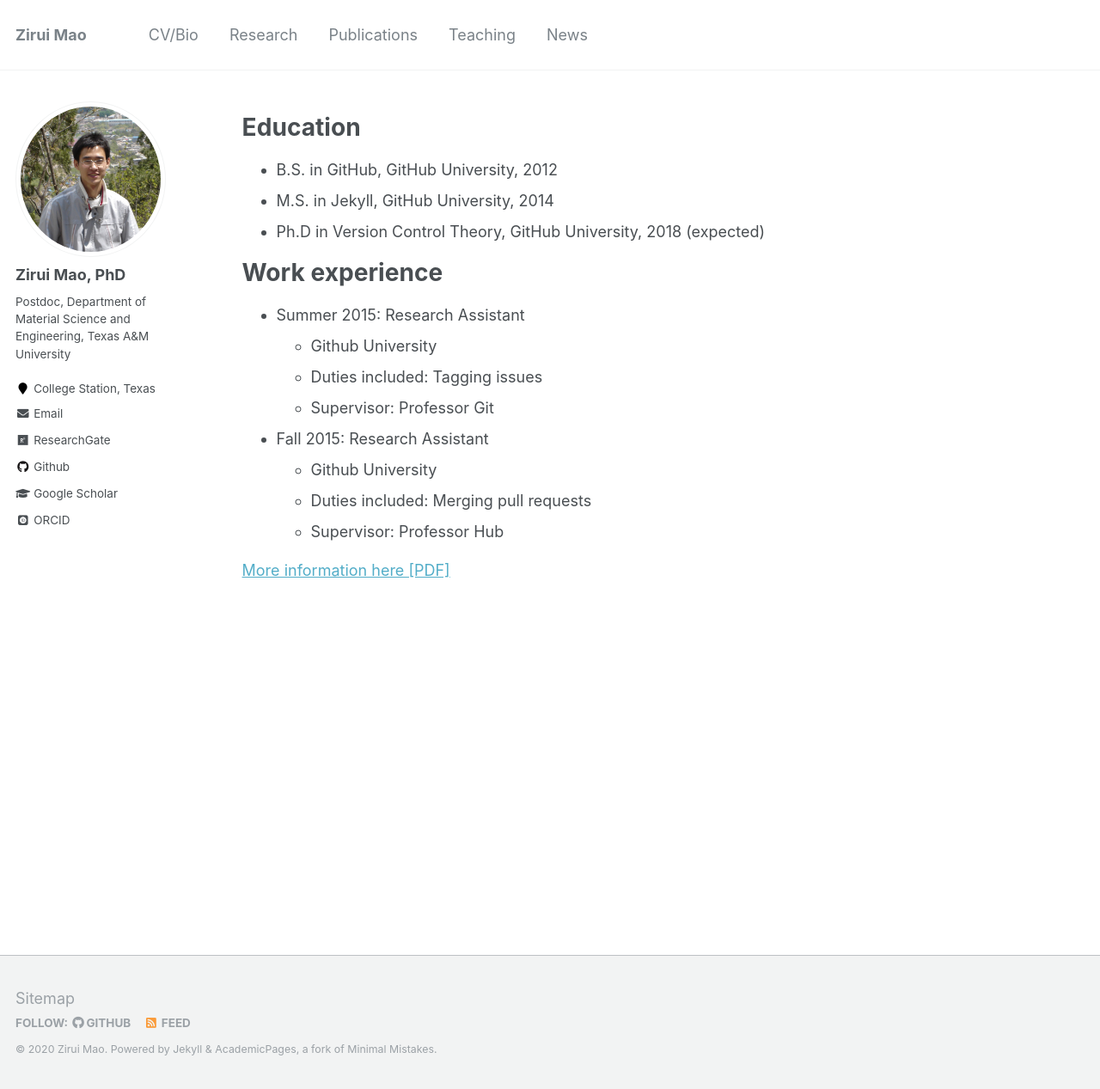
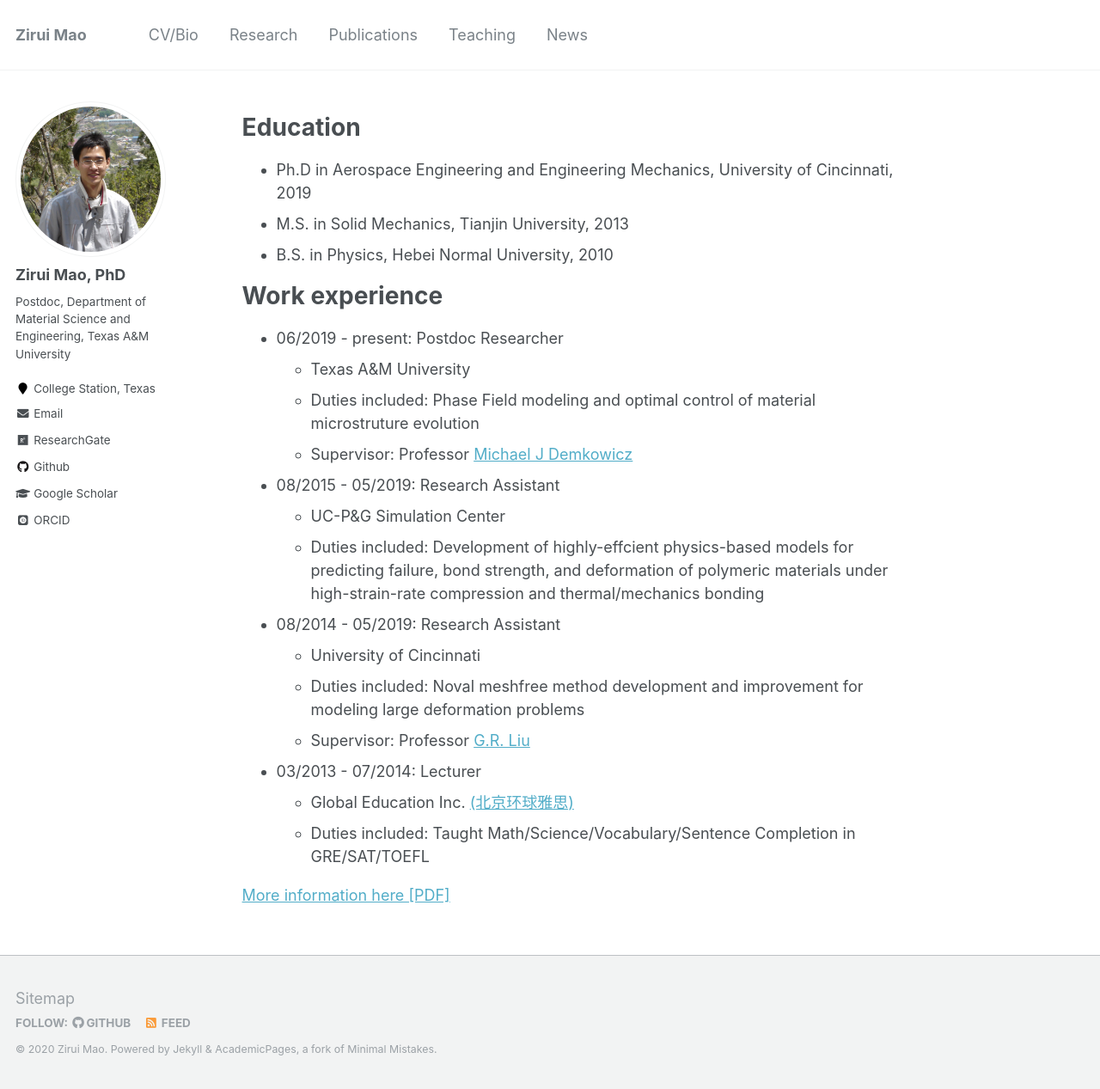
Before and after one commit to maozirui0827/maozirui.github.io, a Jekyll site: the page built from _pages/cv.md, in a window 1280 px wide and 1267 px high. Shown: the whole window at 86% size. Built offline with Jekyll 4.4.1, drawn with Linux system fonts in a browser that asks for light colours; some web fonts are replaced.

Commit message:
Update cv.md

```diff
--- a/_pages/cv.md
+++ b/_pages/cv.md
@@ -11,21 +11,29 @@ redirect_from:
 
 Education
 ======
-* B.S. in GitHub, GitHub University, 2012
-* M.S. in Jekyll, GitHub University, 2014
-* Ph.D in Version Control Theory, GitHub University, 2018 (expected)
+* Ph.D in Aerospace Engineering and Engineering Mechanics, University of Cincinnati, 2019
+* M.S. in Solid Mechanics, Tianjin University, 2013
+* B.S. in Physics, Hebei Normal University, 2010
 
 Work experience
 ======
-* Summer 2015: Research Assistant
-  * Github University
-  * Duties included: Tagging issues
-  * Supervisor: Professor Git
+* 06/2019 - present: Postdoc Researcher
+  * Texas A&M University
+  * Duties included: Phase Field modeling and optimal control of material microstruture evolution
+  * Supervisor: Professor [Michael J Demkowicz](https://demkowicz.tamu.edu/people/michael-j-demkowicz/)
 
-* Fall 2015: Research Assistant
-  * Github University
-  * Duties included: Merging pull requests
-  * Supervisor: Professor Hub
+* 08/2015 - 05/2019: Research Assistant
+  * UC-P&G Simulation Center
+  * Duties included: Development of highly-effcient physics-based models for predicting failure, bond strength, and deformation of polymeric materials under high-strain-rate compression and thermal/mechanics bonding
+
+* 08/2014 - 05/2019: Research Assistant
+  * University of Cincinnati
+  * Duties included: Noval meshfree method development and improvement for modeling large deformation problems
+  * Supervisor: Professor [G.R. Liu](http://www.ase.uc.edu/~liugr/people.html)
+
+* 03/2013 - 07/2014: Lecturer
+  * Global Education Inc.  [(北京环球雅思)](http://www.gedu.org/)
+  * Duties included: Taught Math/Science/Vocabulary/Sentence Completion in GRE/SAT/TOEFL
 
 [More information here [PDF]](http://maozirui.github.io/files/ziruimao_cv.pdf)
 
```
